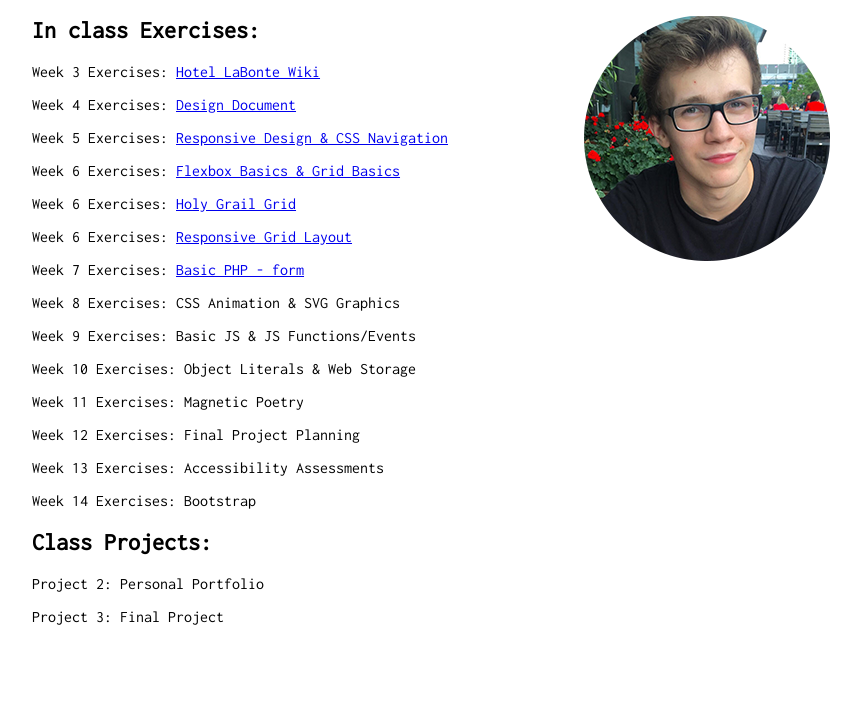
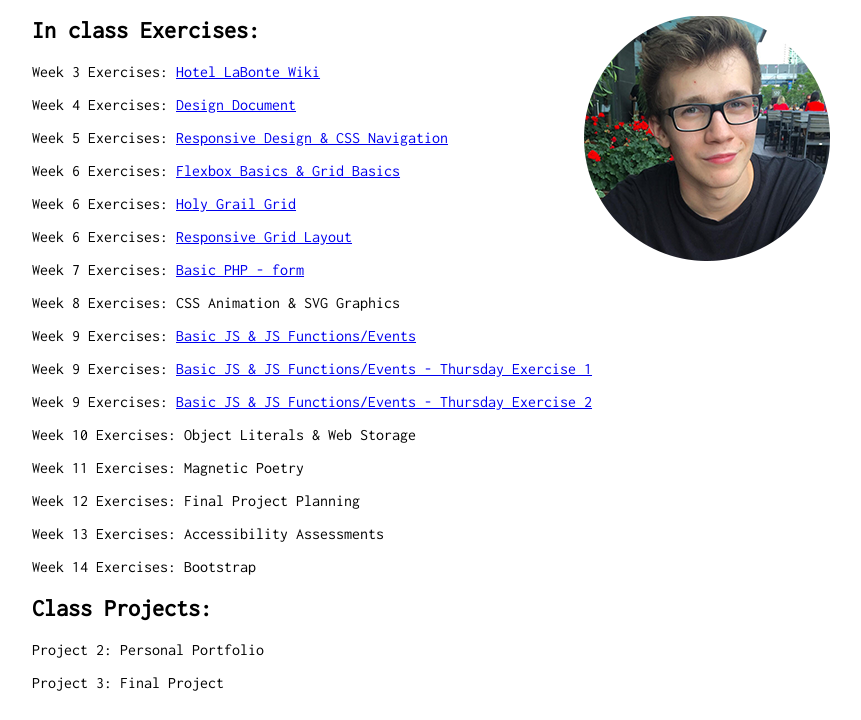
Before and after one commit to PMiltsch/igme230, a plain HTML site: page index.html in a window 1280 px wide. Shown: the part 109-829 px from the top of the page, without its empty margins (208-1069 px from the left). Before the commit the page ends 800 px from the top, so only its background shows below. Drawn offline with Linux system fonts and the light colour scheme.

Commit message:
updated index

```diff
--- a/index.html
+++ b/index.html
@@ -38,7 +38,12 @@
 
             <p>Week 8 Exercises: CSS Animation & SVG Graphics</p>
 
-            <p>Week 9 Exercises: Basic JS & JS Functions/Events </p>
+            <p>Week 9 Exercises: <a href="week9/dom-exercise2.html">Basic JS & JS Functions/Events</a> </p>
+
+            <p>Week 9 Exercises: <a href="week9/function-examples/functions-exercise.html">Basic JS & JS Functions/Events - Thursday Exercise 1</a> </p>
+
+            <p>Week 9 Exercises: <a href="week9/event-examples/events-exercise.html">Basic JS & JS Functions/Events - Thursday Exercise 2</a> </p>
+
 
             <p>Week 10 Exercises: Object Literals & Web Storage </p>
 
```
